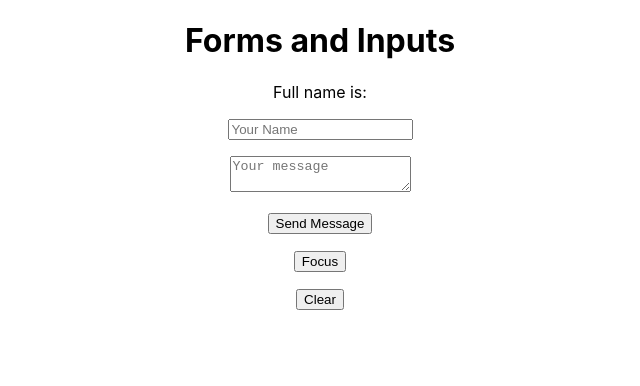
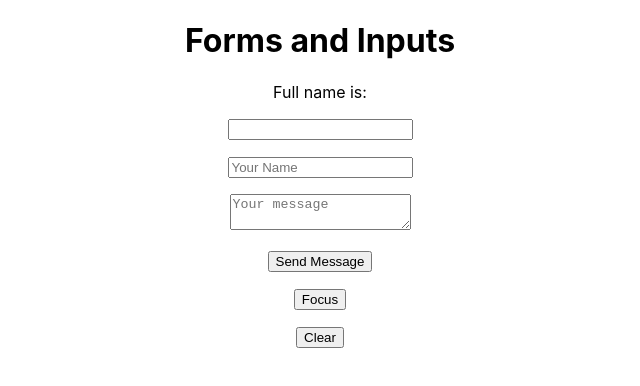
Before and after one commit to shan18/Learn-ReactJS, a React (Create React App) app: page / in a window 1280 px wide. Shown: the top 386 px of the page, without its empty margins (320-960 px from the left). Built offline with nearby package versions, Linux system fonts and the light colour scheme.

Commit message:
Reusable React Input

```diff
--- a/src/miscellaneous/FormsAndInputs.js
+++ b/src/miscellaneous/FormsAndInputs.js
@@ -1,13 +1,26 @@
 import React, { Component } from 'react'
+
+function MyTextInput (props) {
+  function handleChange (event) {
+    if (props.onChange) props.onChange(event)
+  }
+  return (
+    <p>
+      <input type='email' value={props.value} name={props.name} ref={props.inputRef} onChange={handleChange} />
+    </p>
+  )
+}
 
 class FormsAndInputs extends Component {
   constructor (props) {
     super(props)
     this.state = {
       fullName: '',
-      content: ''
+      content: '',
+      email: ''
     }
     this.inputFullNameRef = React.createRef()
+    this.inputEmailRef = React.createRef()
   }
 
   handleSubmit = (event) => {
@@ -27,8 +40,7 @@ class FormsAndInputs extends Component {
 
   handleFocusClick = (event) => {
     event.preventDefault()
-    // we don't need the 'current' attribute because the inline ref is for a particular input and not generic
-    this.inputContentRef.focus()
+    this.inputEmailRef.current.focus()
   }
 
   handleClearClick = (event) => {
@@ -44,22 +56,18 @@ class FormsAndInputs extends Component {
 
   render () {
     const { fullName } = this.state
+    const { email } = this.state
     return (
       <div>
         <h1>Forms and Inputs</h1>
         <p>Full name is: {fullName}</p>
         <form onSubmit={this.handleSubmit}>
+          <MyTextInput inputRef={this.inputEmailRef} value={email} name='email' onChange={this.handleInputChange} />
 
-          {/* Creating a ref and defining it in the constructor */}
+          {/* If we don't add 'onChange' method then we won't be able to edit the input field */}
           <p><input ref={this.inputFullNameRef} type='text' placeholder='Your Name' value={fullName} name='fullName' onChange={this.handleInputChange} /></p>
-
-          {/* Creating an inline ref */}
           <p><textarea ref={node => this.inputContentRef = node} placeholder='Your message' name='content' required={true} onChange={this.handleInputChange}></textarea></p>
-
           <p><button>Send Message</button></p>
-
-          {/* The buttons below, go to the onSubmit function after executing their onClick functions.
-          So we need to include event.preventDefault() in those onClick methods */}
           <p><button onClick={this.handleFocusClick}>Focus</button></p>
           <p><button onClick={this.handleClearClick}>Clear</button></p>
         </form>
```
